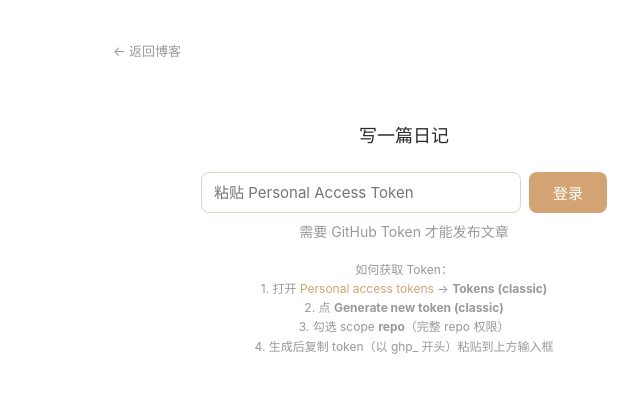
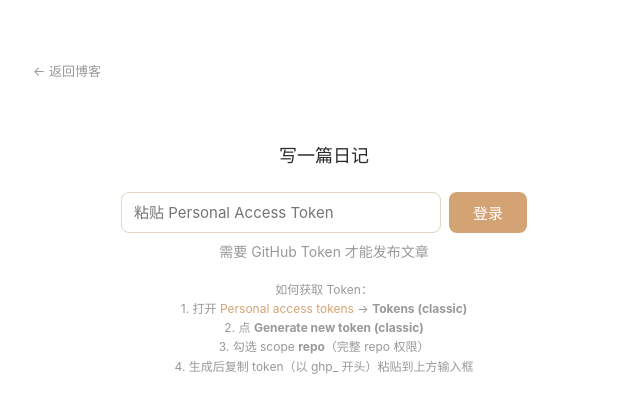
Before and after one commit to belber/belber.github.io, a Jekyll site: the page admin/index.html, which Jekyll copies as it is, in a window 1280 px wide. Shown: the top 413 px of the page, without its empty margins (247-887 px from the left). Built offline with Jekyll 4.4.1, drawn with Linux system fonts in a browser that asks for light colours.

Commit message:
feat: rename blog to 蜉蝣人生, improve admin page desktop layout
Co-Authored-By: Claude Opus 4.7 <noreply@anthropic.com>

```diff
--- a/_config.yml
+++ b/_config.yml
@@ -1,6 +1,6 @@
-title: "Belber's Diary"
+title: "蜉蝣人生"
 email:
-description: "Notes, days, and small pieces of a life in progress."
+description: "人生大部分时间都是在寻找，寻找喜欢做的事情，寻找需要做的事情"
 baseurl: ""
 url: "https://belber.github.io"
 author: belber
--- a/admin/index.html
+++ b/admin/index.html
@@ -3,11 +3,16 @@
 <head>
   <meta charset="utf-8">
   <meta name="viewport" content="width=device-width, initial-scale=1.0">
-  <title>发文 - Belber's Diary</title>
+  <title>发文 - 蜉蝣人生</title>
   <link rel="stylesheet" href="/assets/css/main.css">
   <style>
     body { background: #fff; }
-    #app { max-width: 600px; margin: 0 auto; padding: 40px 20px; }
+    #app { max-width: 720px; margin: 0 auto; padding: 40px 20px; }
+    @media (min-width: 900px) {
+      #app { max-width: 800px; padding: 60px 40px; }
+      textarea { min-height: 360px; }
+      .login-prompt { padding: 120px 20px; }
+    }
     h1 { font-size: 22px; font-weight: 600; margin-bottom: 24px; color: #2b2b2b; }
     .form-group { margin-bottom: 16px; }
     label { display: block; font-size: 13px; font-weight: 500; color: #2b2b2b; margin-bottom: 4px; }
```
